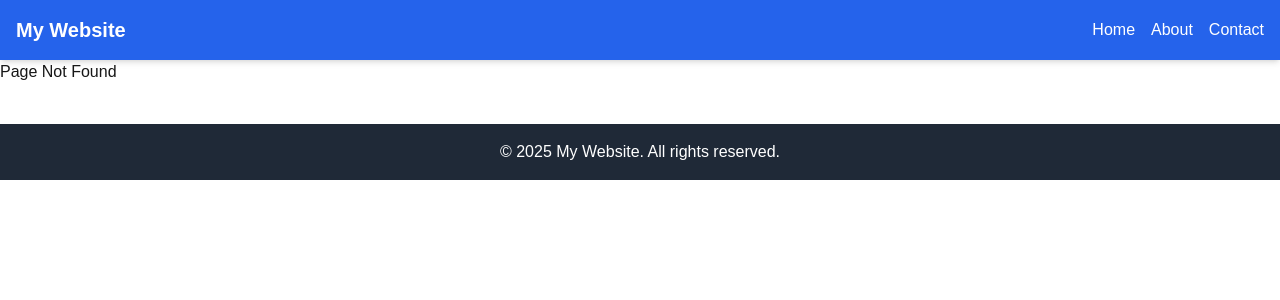
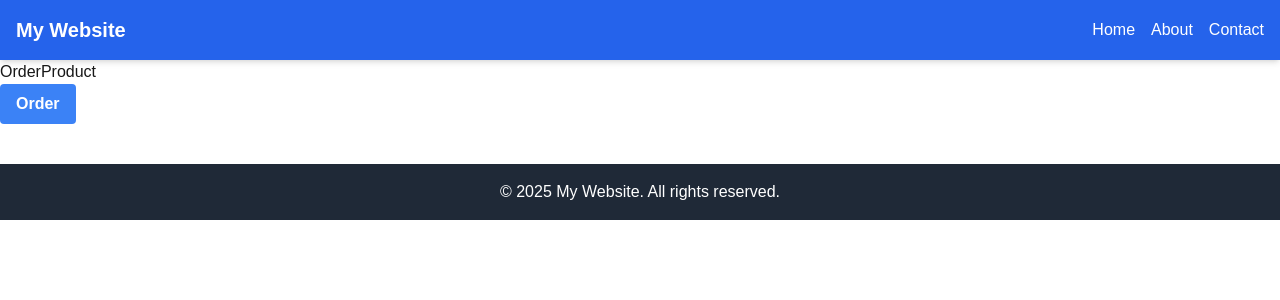
Before and after one commit to RahulBihan/nextjs-prac, a Next.js app in the folder my-app/: page /order-product in a window 1280 px wide. Before the commit this address had no page. Shown: the top 300 px of the page. Built offline with nearby package versions, Linux system fonts and the light colour scheme.

Commit message:
Navigating programmatically

```diff
--- /dev/null
+++ b/my-app/app/order-product/page.tsx
@@ -0,0 +1,18 @@
+"use client"
+import { useRouter} from "next/navigation";
+export default function OrderProduct(){
+    const router = useRouter();
+    const handleClick = () => {
+        alert('Order');
+        router.push('/');
+        // use replace to reset history
+        // back and forward to go and forth
+    }
+    return (
+        <div>
+            <h2> OrderProduct</h2>
+            <button className="bg-blue-500 hover:bg-blue-700 text-white font-bold py-2 px-4 rounded" onClick={handleClick}>Order
+            </button>
+        </div>
+    );
+}
```
